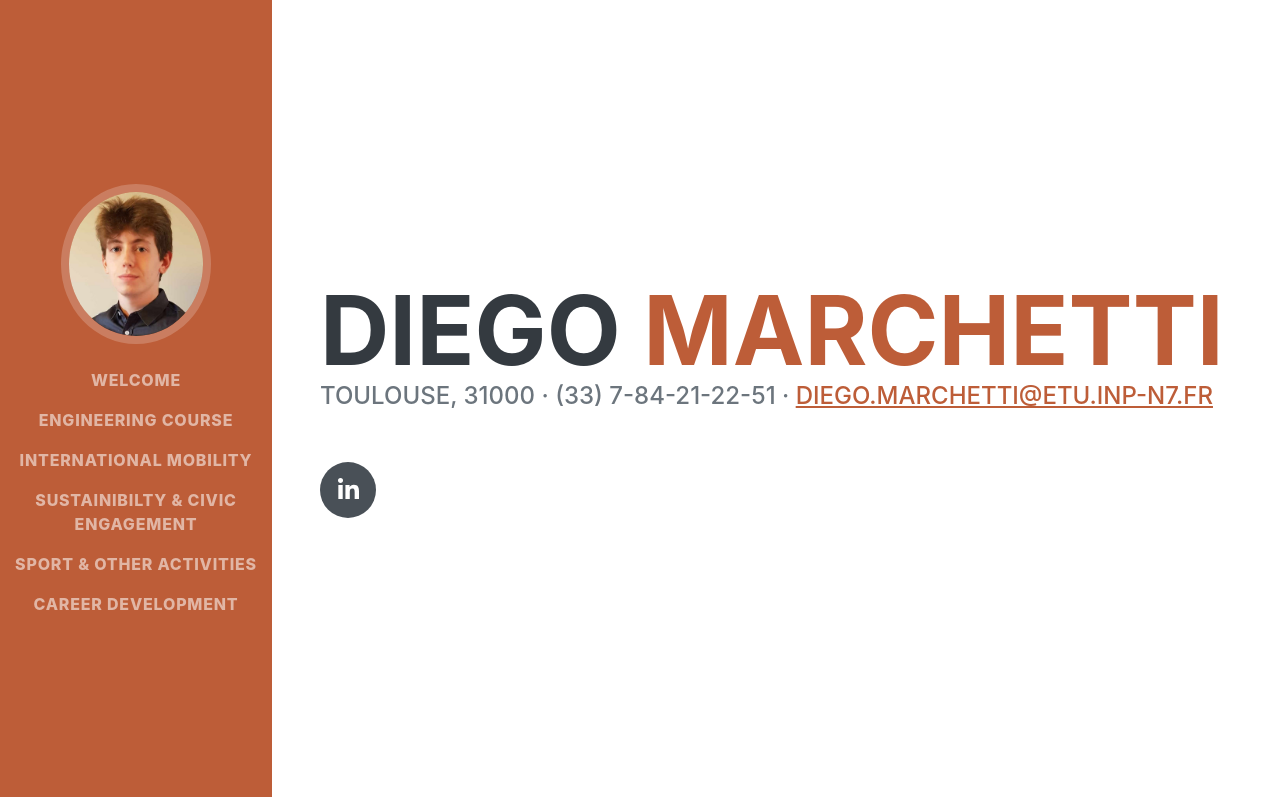
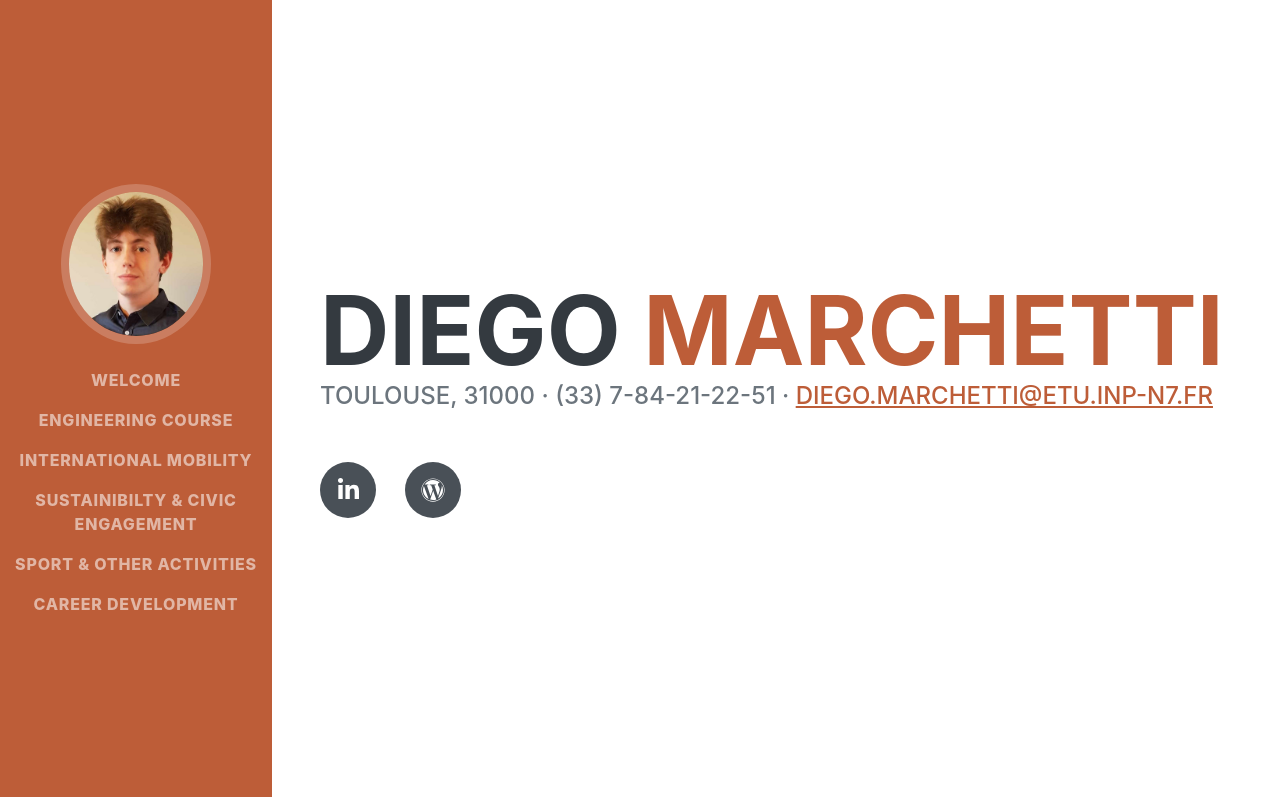
Before and after one commit to DiegomarchettiN7/DiegomarchettiN7.github.io, a plain HTML site: page index.html in a window 1280 px wide. Shown: the top 797 px of the page. Drawn offline with nearby package versions, Linux system fonts and the light colour scheme; a web font is replaced by a local one.

Commit message:
modif lien et cv

```diff
--- a/index.html
+++ b/index.html
@@ -50,6 +50,7 @@
                     <p class="lead mb-5"></p><!--présentation-->
                     <div class="social-icons">
                         <a class="social-icon" href="https://www.linkedin.com/in/marchetti-diego"><i class="fab fa-linkedin-in"></i></a>
+                        <a class="social-icon" href="assets/img/CV.pdf"><i class="fab fa-wordpress"></i></a>
                         <!--<a class="social-icon" href="#!"><i class="fab fa-github"></i></a>-->
                         <!--<a class="social-icon" href="#!"><i class="fab fa-twitter"></i></a>-->
                         <!--<a class="social-icon" href="#!"><i class="fab fa-facebook-f"></i></a>-->
```
Also changed, not shown: 1 other file.
